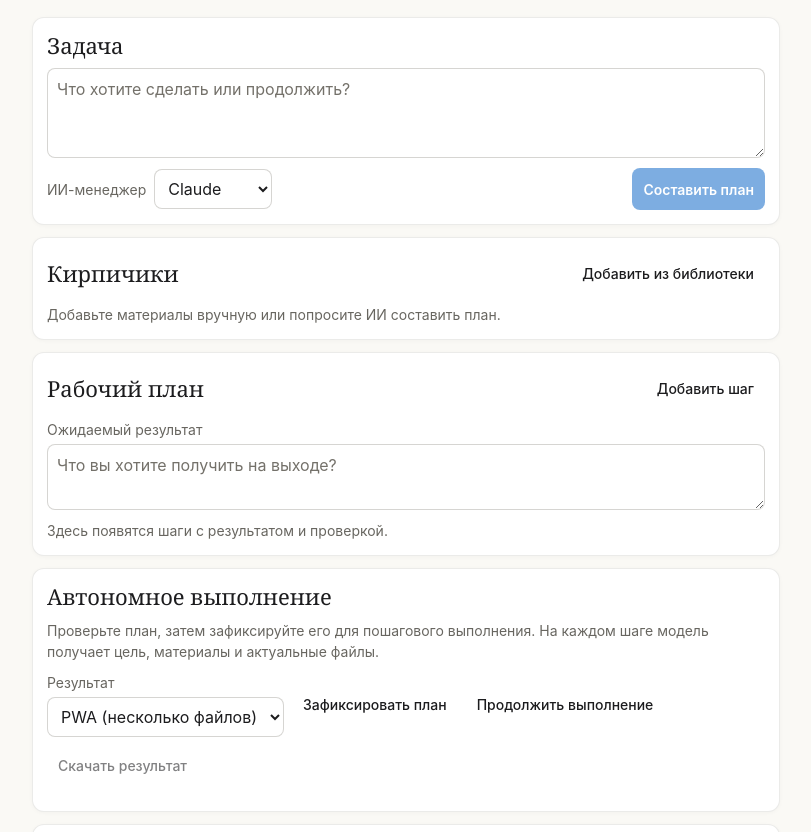
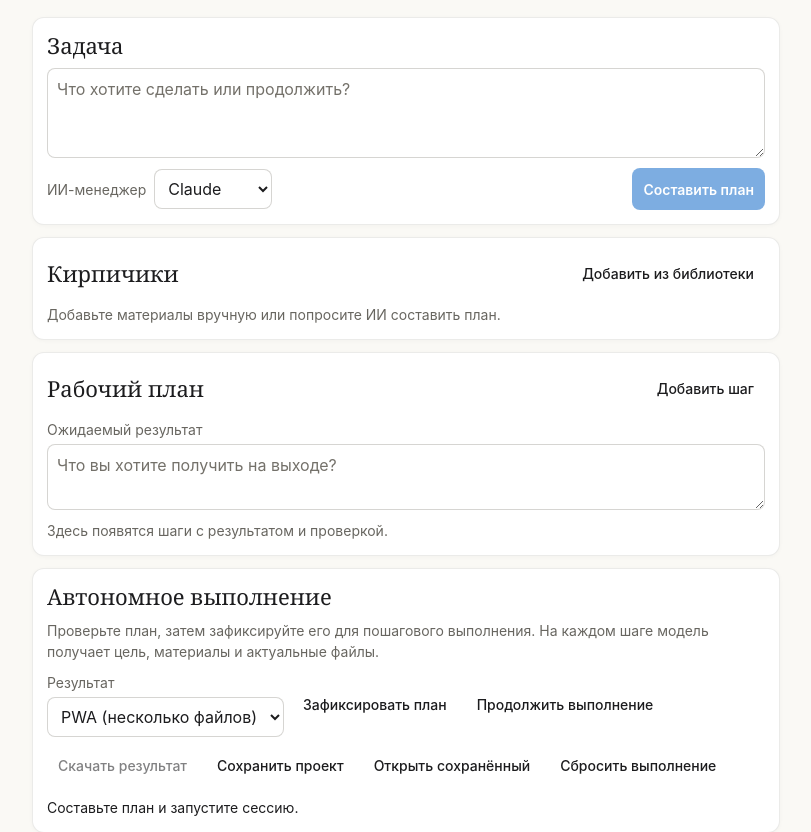
Before and after one commit to gatamylat/-Interactive_Engineering, a plain HTML site: page index.html in a window 1280 px wide. Shown: the part 71-903 px from the top of the page, without its empty margins (234-1045 px from the left). Drawn offline with Linux system fonts and the light colour scheme.

Commit message:
Expose save restore reset controls for autonomous projects

```diff
--- a/index.html
+++ b/index.html
@@ -56,6 +56,9 @@
           <button type="button" id="exec-start">Зафиксировать план</button>
           <button type="button" id="exec-run">Продолжить выполнение</button>
           <button type="button" id="exec-download" disabled>Скачать результат</button>
+          <button type="button" id="exec-save">Сохранить проект</button>
+          <button type="button" id="exec-restore">Открыть сохранённый</button>
+          <button type="button" id="exec-reset">Сбросить выполнение</button>
         </div>
         <p id="exec-status" role="status"></p>
         <div id="exec-progress"></div>
@@ -133,6 +136,6 @@
   </div>
   <button class="dialog-dismiss" type="button" data-close tabindex="-1" aria-label="Закрыть окно"></button>
 </dialog>
-<script type="module" src="./app.js?v=4"></script>
+<script type="module" src="./app.js?v=5"></script>
 </body>
 </html>
```
